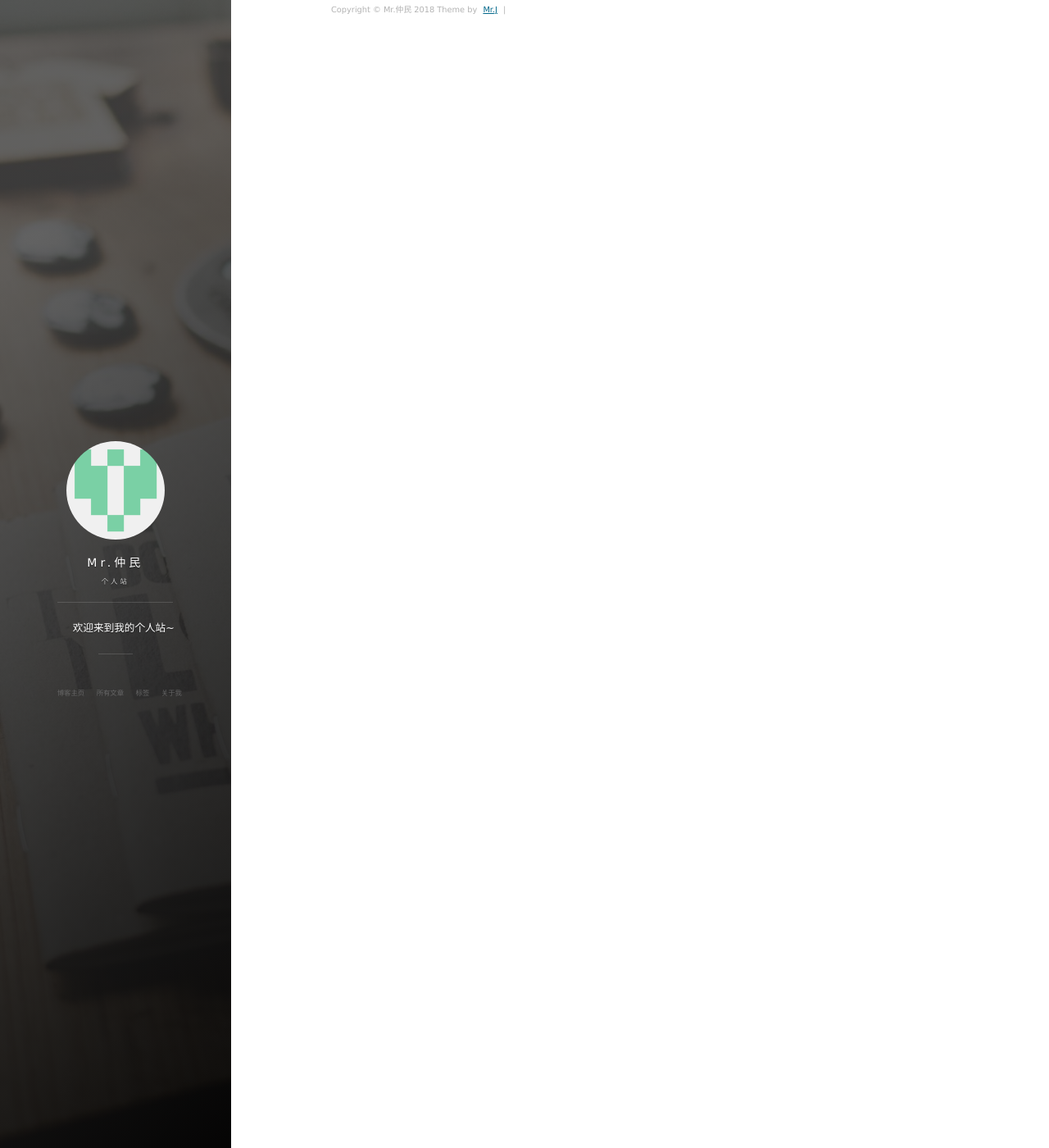
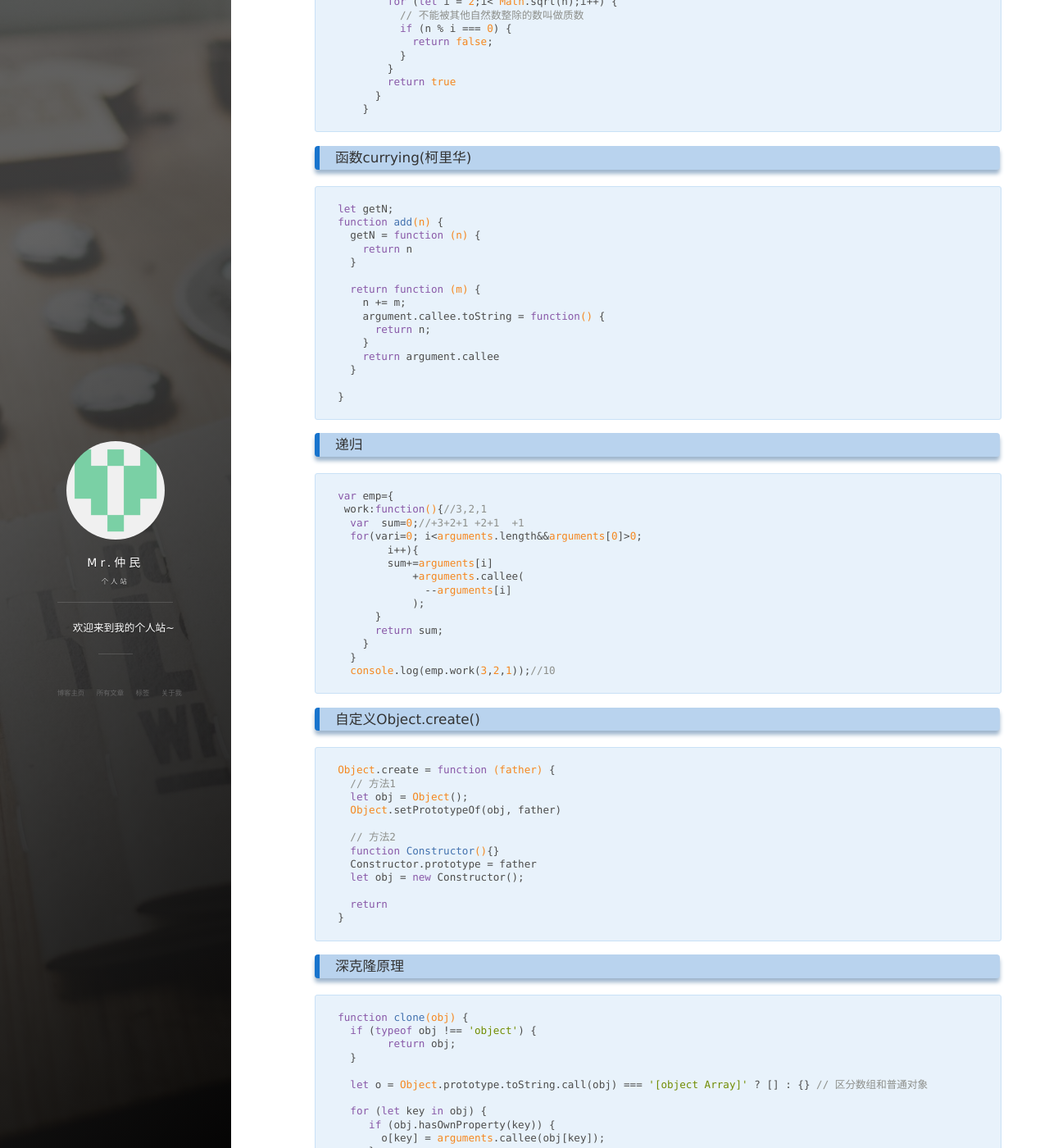
Before and after one commit to qq282126990/qq282126990.github.com, a Jekyll site: the page built from _posts/2017-04-01-01.md, in a window 1280 px wide and 1400 px high, scrolled down 6323 px. Shown: the whole window at 82% size. Built offline with Jekyll 4.4.1, drawn with Linux system fonts in a browser that asks for light colours; nearby versions of some CDN libraries; some of the changed text lies outside the part shown.

Commit message:
no message

````diff
--- a/_posts/2017-04-01-01.md
+++ b/_posts/2017-04-01-01.md
@@ -331,3 +331,159 @@
   }
 }
 ```
+
+### 函数记忆,判断是不是质数
+```html
+function isPorimel (n) {
+      if (n <= 3) {
+        return true;
+      }
+      else {
+        for (let i = 2;i< Math.sqrt(n);i++) {
+          // 不能被其他自然数整除的数叫做质数
+          if (n % i === 0) {
+            return false;
+          }
+        }
+        return true
+      }
+    }
+```
+
+### 函数currying(柯里华)
+
+```html
+let getN;
+function add(n) {
+  getN = function (n) {
+    return n
+  }
+
+  return function (m) {
+    n += m;
+    argument.callee.toString = function() {
+      return n;
+    }
+    return argument.callee
+  }
+
+}
+```
+
+### 递归
+
+```html
+var emp={
+ work:function(){//3,2,1
+  var  sum=0;//+3+2+1 +2+1  +1
+  for(vari=0; i<arguments.length&&arguments[0]>0;
+        i++){
+        sum+=arguments[i]
+            +arguments.callee(
+              --arguments[i]
+            );
+      }
+      return sum;
+    }
+  }
+  console.log(emp.work(3,2,1));//10
+```
+
+### 自定义Object.create()
+
+```html
+Object.create = function (father) {
+  // 方法1
+  let obj = Object();
+  Object.setPrototypeOf(obj, father)
+
+  // 方法2
+  function Constructor(){}
+  Constructor.prototype = father
+  let obj = new Constructor();
+
+  return
+}
+```
+
+### 深克隆原理
+
+```html
+function clone(obj) {
+  if (typeof obj !== 'object') {
+        return obj;
+  }
+
+  let o = Object.prototype.toString.call(obj) === '[object Array]' ? [] : {} // 区分数组和普通对象
+
+  for (let key in obj) {
+     if (obj.hasOwnProperty(key)) {
+       o[key] = arguments.callee(obj[key]);
+     }
+  }
+
+  return o
+}
+```
+
+### every的实现原理
+
+```html
+Array.prototype.every = function(fun){
+  for (let i=0;i<this.length;i++) {
+    if (this[i] !== undefined) {
+      let f = fun(this[i],i,this)
+      if (f === false) {
+        return false
+      }
+    }
+  }
+  return true
+}
+```
+
+### some的实现原理
+
+```html
+Array.prototype.some = function (fun) {
+    for (let i = 0; i < this.length; i++) {
+      if (this[i] !== undefined) {
+        let r = fun(this[i], i, this);
+        if (r === true) {
+          return true
+        }
+      }
+    }
+    return false
+};
+```
+
+### map的实现原理
+
+```html
+Array.prototype.map = function(fun){
+  // 创建一个数组
+  let newArray = []
+  // 遍历当前数组的元素
+  for (let i=0;i<this.length;i++) {
+    if (this[i] !== undefined) {
+      let r = fun(this[i],i,this)
+      newArray[i] = r
+    }
+  }
+  return newArray
+}
+```
+
+### bind函数的实现原理
+
+```html
+Function.prototype.bind = function(context) {
+  let self = this;
+  let args = Array.prototype.slice.call(arguments);
+
+  return function() {
+    return self.apply(context, args.slice(1))
+  }
+}
+```
````
